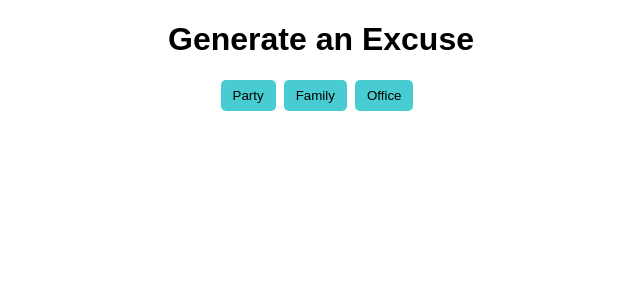
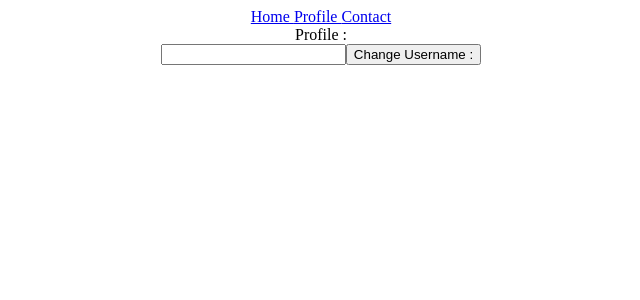
Before and after one commit to abdulhannan13300/ReactJS, a React (Create React App) app: page /profile in a window 1280 px wide. Shown: the top 300 px of the page, without its empty margins (319-959 px from the left). Built offline with nearby package versions, Linux system fonts and the light colour scheme.

Commit message:
Add files via upload

```diff
--- a/package.json
+++ b/package.json
@@ -1,14 +1,14 @@
 {
-  "name": "learning-api",
+  "name": "use_context-hook",
   "version": "0.1.0",
   "private": true,
   "dependencies": {
     "@testing-library/jest-dom": "^5.16.5",
     "@testing-library/react": "^13.4.0",
     "@testing-library/user-event": "^13.5.0",
-    "axios": "^1.4.0",
     "react": "^18.2.0",
     "react-dom": "^18.2.0",
+    "react-router-dom": "^6.11.2",
     "react-scripts": "5.0.1",
     "web-vitals": "^2.1.4"
   },
--- a/src/App.css
+++ b/src/App.css
@@ -1,17 +1,38 @@
 .App {
   text-align: center;
-  font-family: 'Montserrat', sans-serif;
+}
 
+.App-logo {
+  height: 40vmin;
+  pointer-events: none;
 }
-.App button{
-  border: 0;
-  padding: 8px 12px;
-  margin-right: 8px;
-  border-radius: 5px;
-  background-color: rgb(73, 204, 209);
-  cursor: pointer;
-  transition: all 0.3s ease-in-out;
+
+@media (prefers-reduced-motion: no-preference) {
+  .App-logo {
+    animation: App-logo-spin infinite 20s linear;
+  }
 }
-.App button:hover {
-  transform: scale(1.1,1.1);
+
+.App-header {
+  background-color: #282c34;
+  min-height: 100vh;
+  display: flex;
+  flex-direction: column;
+  align-items: center;
+  justify-content: center;
+  font-size: calc(10px + 2vmin);
+  color: white;
 }
+
+.App-link {
+  color: #61dafb;
+}
+
+@keyframes App-logo-spin {
+  from {
+    transform: rotate(0deg);
+  }
+  to {
+    transform: rotate(360deg);
+  }
+}
--- a/src/App.js
+++ b/src/App.js
@@ -1,26 +1,28 @@
-import axios from 'axios';
 import './App.css';
-import { useState } from 'react';
+import {BrowserRouter as Router, Routes, Route} from 'react-router-dom'
+import { Home } from './pages/Home';
+import { Profile } from './pages/Profile';
+import { Contact } from './pages/Contact'
+import { Navbar } from './Navbar'
+import { createContext, useState } from 'react';
+
+export const AppContext = createContext();
 
 function App() {
-  const [excuse,setExcuse] = useState("")
-
-const fetchExcuse = (category) => {
-  axios.get(`https://excuser-three.vercel.app/v1/excuse/${category}/`)
-  .then((res) => {
-  //This Api returns an array of data so we use data[0] in this case.
-  //[{"id":207,"excuse":"My temperature is really high today.","category":"children"}]
-  setExcuse(res.data[0].excuse)
-  })
-}
-
+  const [username, setUsername] = useState('')
   return (
     <div className="App">
-      <h1>Generate an Excuse</h1>
-      <button onClick={() => fetchExcuse("party")}>Party</button>
-      <button onClick={() => fetchExcuse("family")}>Family</button>
-      <button onClick={() => fetchExcuse("office")}>Office</button>
-      <h2>{excuse}</h2>
+      <AppContext.Provider value={{username,setUsername}}>
+        <Router>
+          <Navbar />
+          <Routes>
+            <Route path='/' element={<Home />} />
+            <Route path='/profile' element={<Profile />} />
+            <Route path='/contact' element={<Contact />} />
+            <Route path='*' element={<h1> 401 : Page not found</h1>} />
+          </Routes>
+        </Router>
+      </AppContext.Provider>
     </div>
   );
 }
--- /dev/null
+++ b/src/Navbar.js
@@ -0,0 +1,11 @@
+import {Link} from 'react-router-dom'
+
+export const Navbar = () => {
+    return (
+        <div>
+          <Link to="/"> Home </Link>
+          <Link to="/profile"> Profile </Link>
+          <Link to="/contact"> Contact </Link>
+        </div>
+    )
+}
--- /dev/null
+++ b/src/components/ChangeProfile.js
@@ -0,0 +1,17 @@
+import { useContext, useState } from "react"
+import { AppContext } from "../App"
+
+export const ChangeProfile = () => {
+    const {setUsername} = useContext(AppContext)
+    const [newUsername, setNewUsername] = useState('')
+    return (
+        <div>
+            <input onChange={(event) => {
+                setNewUsername(event.target.value)
+            }} />
+            <button onClick={() =>{
+                setUsername(newUsername);
+            }} > Change Username :</button>
+        </div>
+    )
+}
--- a/src/index.js
+++ b/src/index.js
@@ -5,9 +5,9 @@ import App from './App';
 
 const root = ReactDOM.createRoot(document.getElementById('root'));
 root.render(
-  // <React.StrictMode>
+  <React.StrictMode>
     <App />
-  // {/* </React.StrictMode> */}
+  </React.StrictMode>
 );
 
 // If you want to start measuring performance in your app, pass a function
--- /dev/null
+++ b/src/pages/Contact.js
@@ -0,0 +1,3 @@
+export const Contact = () => {
+    return <h1> This is the Contact Page </h1>
+}
--- /dev/null
+++ b/src/pages/Home.js
@@ -0,0 +1,8 @@
+import { useContext } from "react"
+import { AppContext } from "../App"
+
+
+export const Home = () => {
+    const {username} = useContext(AppContext)
+    return <h1> This is the Home Page of user : {username} </h1>
+}
--- /dev/null
+++ b/src/pages/Profile.js
@@ -0,0 +1,13 @@
+import { useContext } from "react"
+import { ChangeProfile } from "../components/ChangeProfile"
+import { AppContext } from "../App"
+
+export const Profile = (props) => {
+    const {username} = useContext(AppContext);
+    return (
+        <div>
+            Profile : {username}
+            <ChangeProfile />
+        </div>
+    )
+}
```
Also changed, not shown: 1 other file (tests, documents, lock files or other folders).
